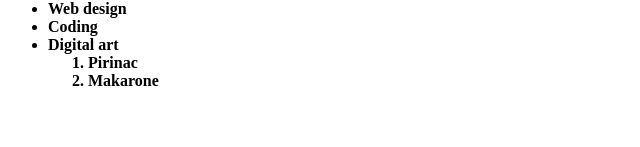
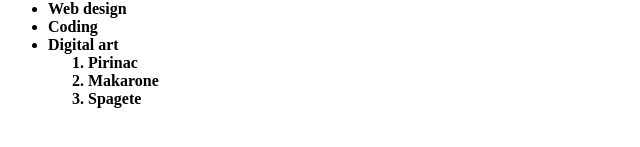
Before and after one commit to NikaBREEE/testtt, a plain HTML site: page index.html in a window 1280 px wide. Shown: the part 153-300 px from the top of the page, 0-640 px from the left. Drawn offline with Linux system fonts and the light colour scheme.

Commit message:
Promena 3

```diff
--- a/index.html
+++ b/index.html
@@ -13,6 +13,7 @@
     <ol>
 	<li>Pirinac</li>
 	<li>Makarone</li>
+	<li>Spagete</li>
     </ol>
 </ul>
 
```
